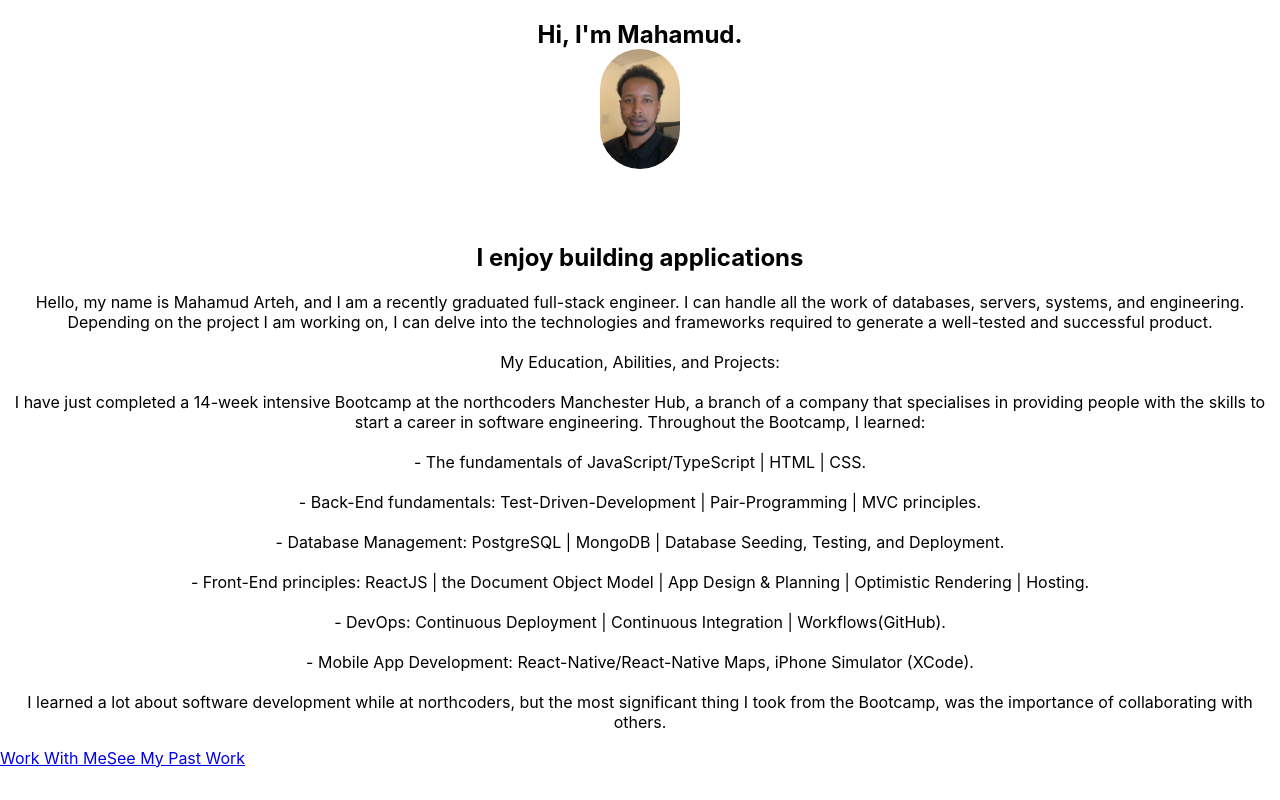
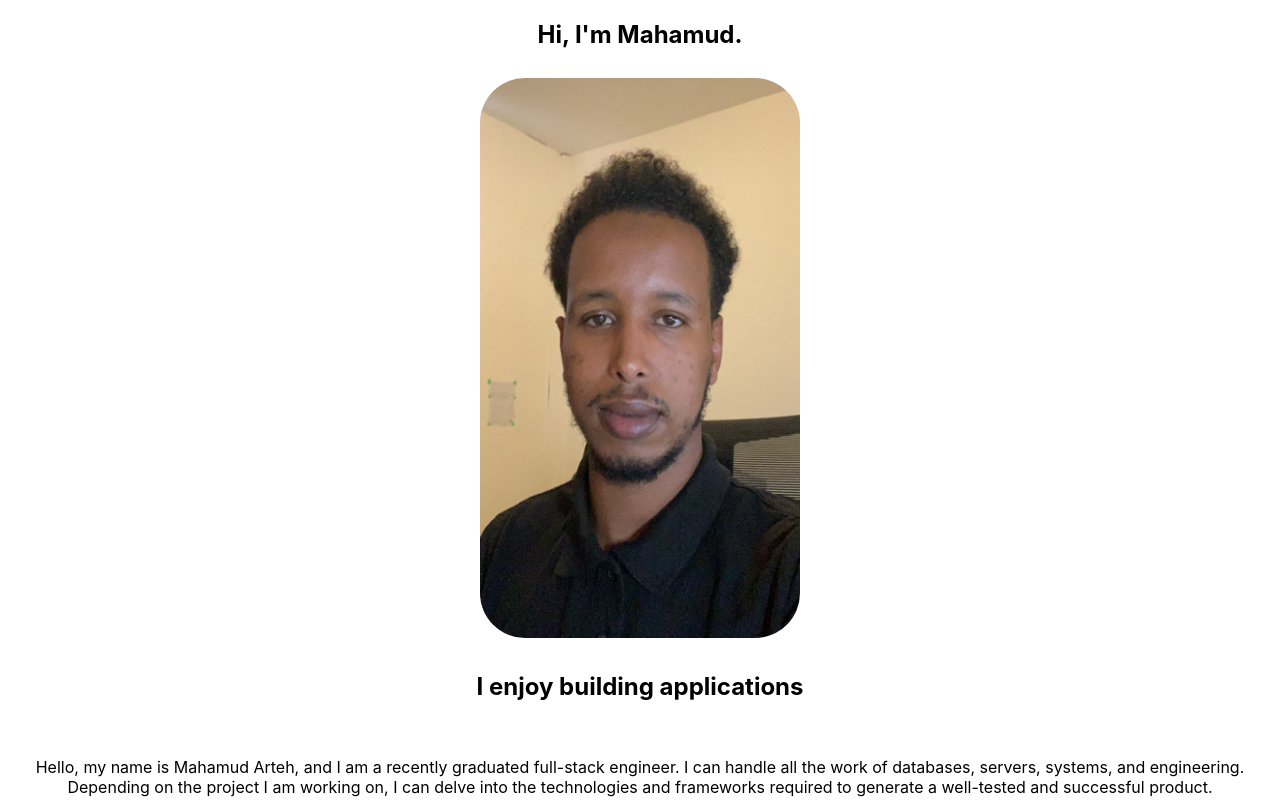
Before and after one commit to Arteh97/mahamuds-portfolio, a React (Create React App) app: page / in a window 1280 px wide. Shown: the top 800 px of the page. Built offline with nearby package versions, Linux system fonts and the light colour scheme.

Commit message:
picture restyled

```diff
--- a/src/components/About.jsx
+++ b/src/components/About.jsx
@@ -10,12 +10,11 @@ const About = () => {
 					<h1 className='title-font sm:text-4xl text-3xl mb-4 font-medium text-white'>
 						Hi, I'm Mahamud.
 						<br />
+						<br />
 						<img src={profilePic} />
+						<h3 />I enjoy building applications
 					</h1>
-					<h2>
-						<p className='hidden lg:inline-block' />I enjoy building
-						applications
-					</h2>
+					<br />
 					<p className='mb-8 leading-relaxed'>
 						Hello, my name is Mahamud Arteh, and I am a recently graduated
 						full-stack engineer. I can handle all the work of databases,
--- a/src/components/About.module.css
+++ b/src/components/About.module.css
@@ -1,8 +1,10 @@
-section {
-	display: grid;
+img {
 	place-items: center;
+	width: 20rem;
+	height: 35rem;
+	border-radius: 45px;
+	margin: 0;
 }
-
 h1 {
 	text-align: center;
 }
@@ -12,13 +14,6 @@ h2 {
 	text-align: center;
 }
 
-img {
-	width: 5rem;
-	height: 7.5rem;
-	place-items: center;
-	border-radius: 45px;
-}
-
 p {
 	text-align: center;
 }
```
